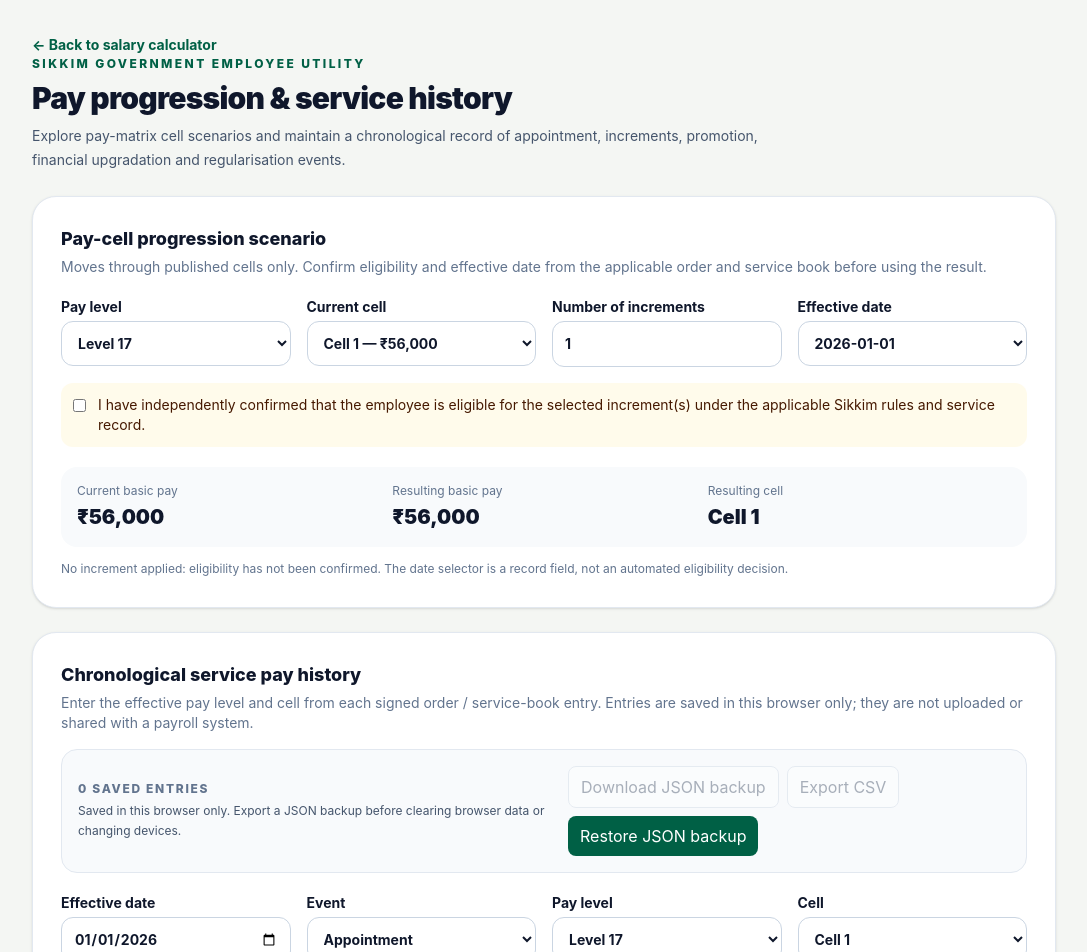
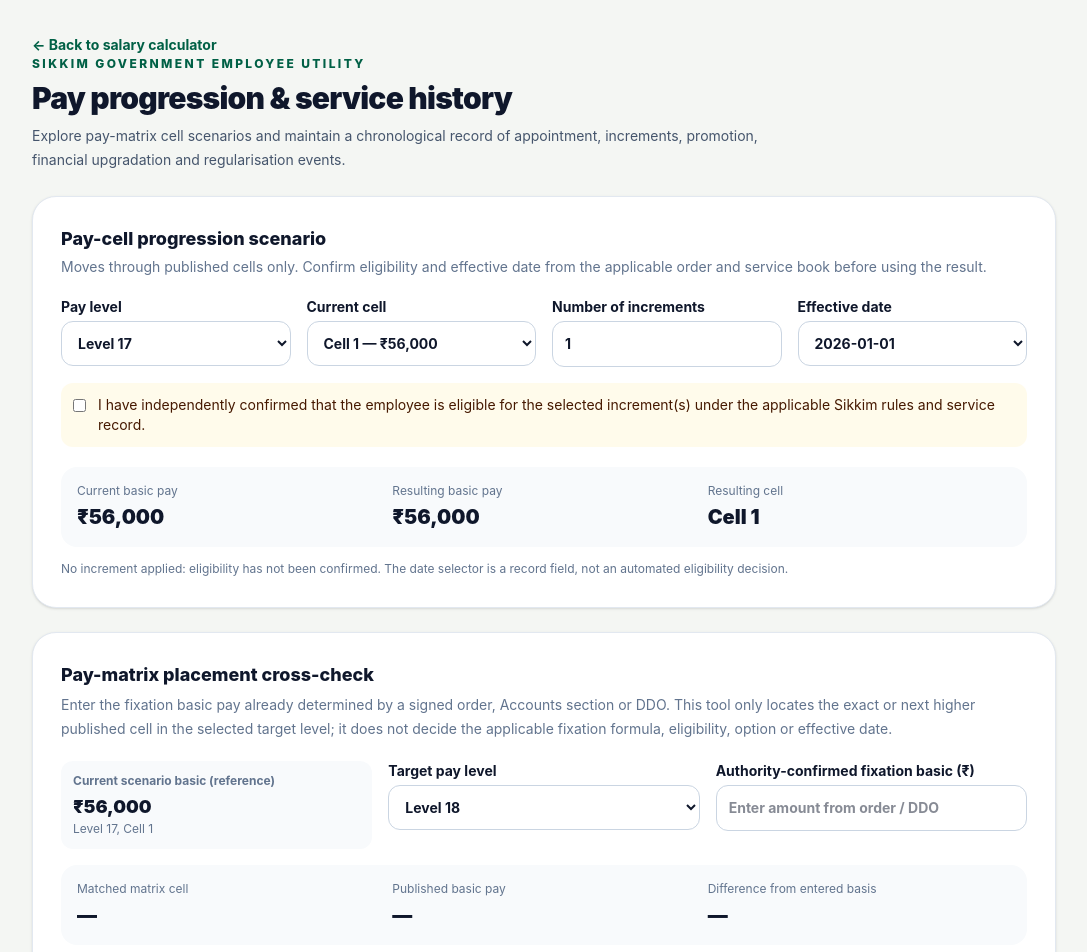
Before and after one commit to leenusdarnal/SIKKIM-GOVERNMENT-SALARY-CALCULATOR, a SvelteKit app: page /pay-progression in a window 1280 px wide. Shown: the top 952 px of the page, without its empty margins (96-1183 px from the left). Built offline with nearby package versions, Linux system fonts and the light colour scheme.

Commit message:
Add pay matrix placement cross-check to progression page

```diff
--- a/src/routes/pay-progression/+page.svelte
+++ b/src/routes/pay-progression/+page.svelte
@@ -1,7 +1,7 @@
 <script lang="ts">
   import { onMount } from 'svelte';
   import { PAY_LEVELS, PAY_MATRIX } from '../../lib/data/pay-matrix';
-  import { calculateCellProgression, getIncrementDateOptions, validatePayHistory, type PayHistoryEntry } from '../../lib/pay-progression';
+  import { calculateCellProgression, findNextMatrixCellAtOrAbove, getIncrementDateOptions, validatePayHistory, type PayHistoryEntry } from '../../lib/pay-progression';
   import {
     createPayHistoryBackup,
     createPayHistoryCsv,
@@ -15,6 +15,9 @@
   let increments = $state(1);
   let eligible = $state(false);
   let effectiveDate = $state('2026-01-01');
+  let targetLevel = $state(18);
+  let fixationBasis = $state('');
+  const matrixPlacement = $derived(findNextMatrixCellAtOrAbove(targetLevel, Number(fixationBasis)));
   let history = $state<PayHistoryEntry[]>([]);
   let historyReady = $state(false);
   let persistenceEnabled = $state(false);
@@ -259,6 +262,33 @@
       <p class="mt-3 text-xs leading-5 text-slate-500 dark:text-slate-400">{result.message} The date selector is a record field, not an automated eligibility decision.</p>
     </section>
     <section class="rounded-3xl border border-slate-200 bg-white p-5 shadow-sm dark:border-slate-800 dark:bg-slate-900 sm:p-7">
+      <h2 class="text-lg font-extrabold">Pay-matrix placement cross-check</h2>
+      <p class="mt-1 text-sm leading-6 text-slate-500 dark:text-slate-400">Enter the fixation basic pay already determined by a signed order, Accounts section or DDO. This tool only locates the exact or next higher published cell in the selected target level; it does not decide the applicable fixation formula, eligibility, option or effective date.</p>
+      <div class="mt-5 grid gap-4 sm:grid-cols-2 lg:grid-cols-3">
+        <div class="rounded-xl bg-slate-50 p-3 dark:bg-slate-800">
+          <p class="text-xs font-bold text-slate-500 dark:text-slate-400">Current scenario basic (reference)</p>
+          <p class="mt-1 text-lg font-black">{fmt(PAY_MATRIX[level][cell - 1] ?? null)}</p>
+          <p class="text-xs text-slate-500">Level {level}, Cell {cell}</p>
+        </div>
+        <label class="text-sm font-bold">Target pay level
+          <select bind:value={targetLevel} class="mt-1 w-full rounded-xl border border-slate-300 bg-transparent p-3 dark:border-slate-700">
+            {#each PAY_LEVELS as item}<option value={item}>Level {item}</option>{/each}
+          </select>
+        </label>
+        <label class="text-sm font-bold">Authority-confirmed fixation basic (₹)
+          <input bind:value={fixationBasis} type="number" min="1" step="1" inputmode="numeric" placeholder="Enter amount from order / DDO" class="mt-1 w-full rounded-xl border border-slate-300 bg-transparent p-3 dark:border-slate-700" />
+        </label>
+      </div>
+      <div class="mt-4 grid gap-3 rounded-2xl bg-slate-50 p-4 dark:bg-slate-800 sm:grid-cols-3">
+        <div><p class="text-xs text-slate-500">Matched matrix cell</p><p class="mt-1 text-xl font-black">{matrixPlacement.valid ? 'Cell ' + matrixPlacement.cell : '—'}</p></div>
+        <div><p class="text-xs text-slate-500">Published basic pay</p><p class="mt-1 text-xl font-black">{fmt(matrixPlacement.matrixBasicPay)}</p></div>
+        <div><p class="text-xs text-slate-500">Difference from entered basis</p><p class="mt-1 text-xl font-black">{matrixPlacement.valid ? fmt(matrixPlacement.differenceFromEntered) : '—'}</p></div>
+      </div>
+      <p class="mt-3 text-xs leading-5 text-slate-500 dark:text-slate-400" role="status">{matrixPlacement.message}</p>
+      <p class="mt-2 rounded-xl border border-amber-200 bg-amber-50 p-3 text-xs leading-5 text-amber-950 dark:border-amber-900 dark:bg-amber-950/30 dark:text-amber-100">No multiplication factor, increment, promotional benefit or financial-upgradation entitlement is assumed. A next-higher cell result is a comparison only—not an approved fixation. Keep the signed order and DDO calculation as the controlling record.</p>
+    </section>
+
+    <section class="rounded-3xl border border-slate-200 bg-white p-5 shadow-sm dark:border-slate-800 dark:bg-slate-900 sm:p-7">
       <h2 class="text-lg font-extrabold">Chronological service pay history</h2><p class="mt-1 text-sm text-slate-500 dark:text-slate-400">Enter the effective pay level and cell from each signed order / service-book entry. Entries are saved in this browser only; they are not uploaded or shared with a payroll system.</p>
       <div class="mt-4 flex flex-col gap-3 rounded-2xl border border-slate-200 bg-slate-50 p-4 dark:border-slate-700 dark:bg-slate-800/70 sm:flex-row sm:items-center sm:justify-between">
         <div class="min-w-0">
```
